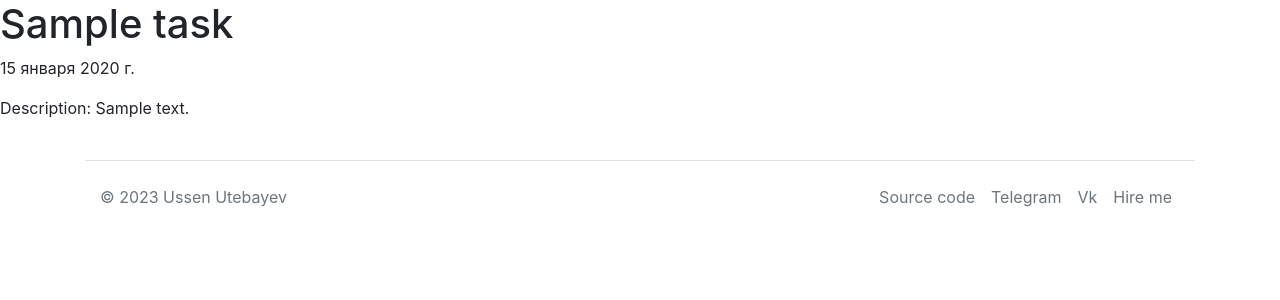
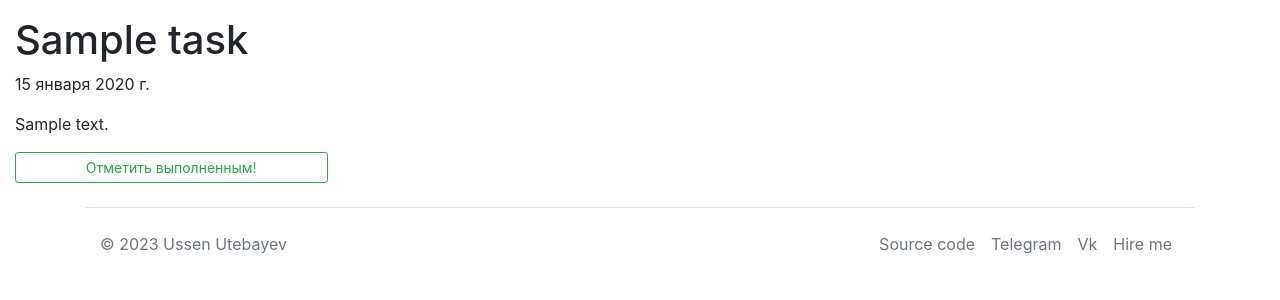
Before and after one commit to UsenUtebayev/to-do-django, a Django app: page /1/ in a window 1280 px wide. Shown: the part 56-356 px from the top of the page. Run offline with Django 4.2, Linux system fonts and the light colour scheme; a user stored in the database is signed in; tables that the repository leaves empty hold one stand-in row (values such as "Sample post"); some libraries are stand-ins or nearby versions.

```diff
--- a/templates/base.html
+++ b/templates/base.html
@@ -26,6 +26,8 @@
 </div>
 
 </body>
+{% block scripts %}
+{% endblock %}
 <script src="{% static 'src/base/js/jquery.js' %}"></script>
 <script src="{% static 'src/base/js/bootstrap.min.js' %}"></script>
 </html>
--- a/templates/change-password.html
+++ b/templates/change-password.html
@@ -8,5 +8,4 @@
         <button class="btn btn-outline-success mt-2" type="submit">Сменить пароль</button>
     </form>
     <a class="mt-2" href="{% url 'login' %}">Хотите войти?</a>
-
 {% endblock %}
--- a/templates/forms.html
+++ b/templates/forms.html
@@ -6,5 +6,4 @@
 
         {% endblock %}
     </div>
-
 {% endblock %}
--- a/templates/inc/_task-list.html
+++ b/templates/inc/_task-list.html
@@ -37,4 +37,6 @@
     {% endfor %}
 </div>
 
+{% block scripts %}
 <script src="{% static 'src/index/img_containing.js' %}"></script>
+{% endblock %}
--- a/templates/task-detail.html
+++ b/templates/task-detail.html
@@ -1,6 +1,20 @@
 {% extends 'base.html' %}
+{% load static %}
 {% block content %}
-<h1>{{ task_item.name }}</h1>
-<p>{{ task_item.created_at | date}}</p>
-<p>Description: {{ task_item.description }}</p>
+    <div class="d-flex flex-column container-fluid align-content-center mt-3">
+        <h1>{{ task_item.name }}</h1>
+        <p>{{ task_item.created_at | date }}</p>
+        <p>{{ task_item.description | safe }}</p>
+        <form class="w-25" action="{% url 'delete-task' task_item.id %} ">
+            {% csrf_token %}
+            <button class="btn btn-outline-success btn-sm container-fluid" type="submit">Отметить
+                выполненным!
+            </button>
+        </form>
+
+    </div>
+
 {% endblock %}
+{% block scripts %}
+    <script src={% static 'src/index/img_containing.js' %}></script>
+{% endblock %}
```
